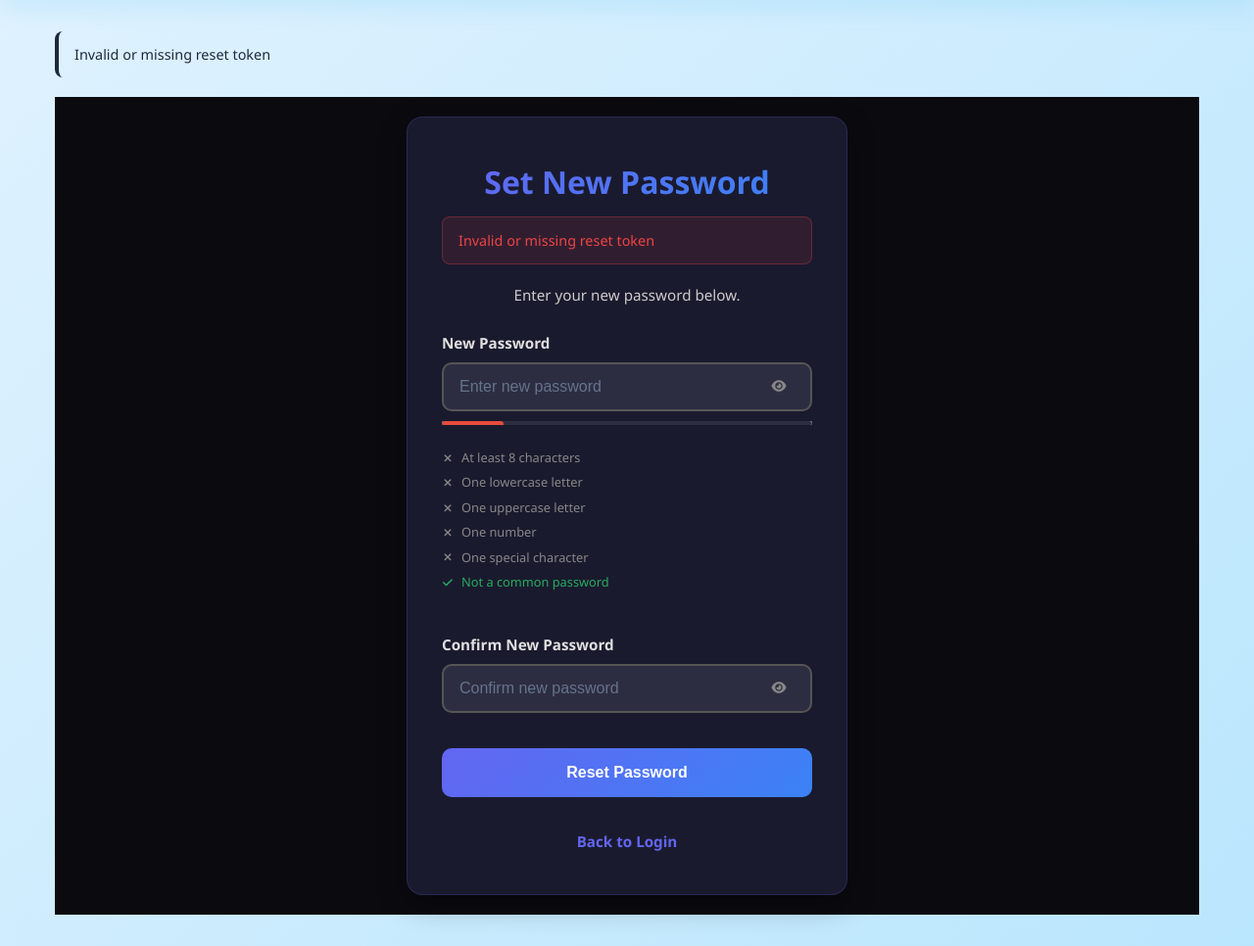
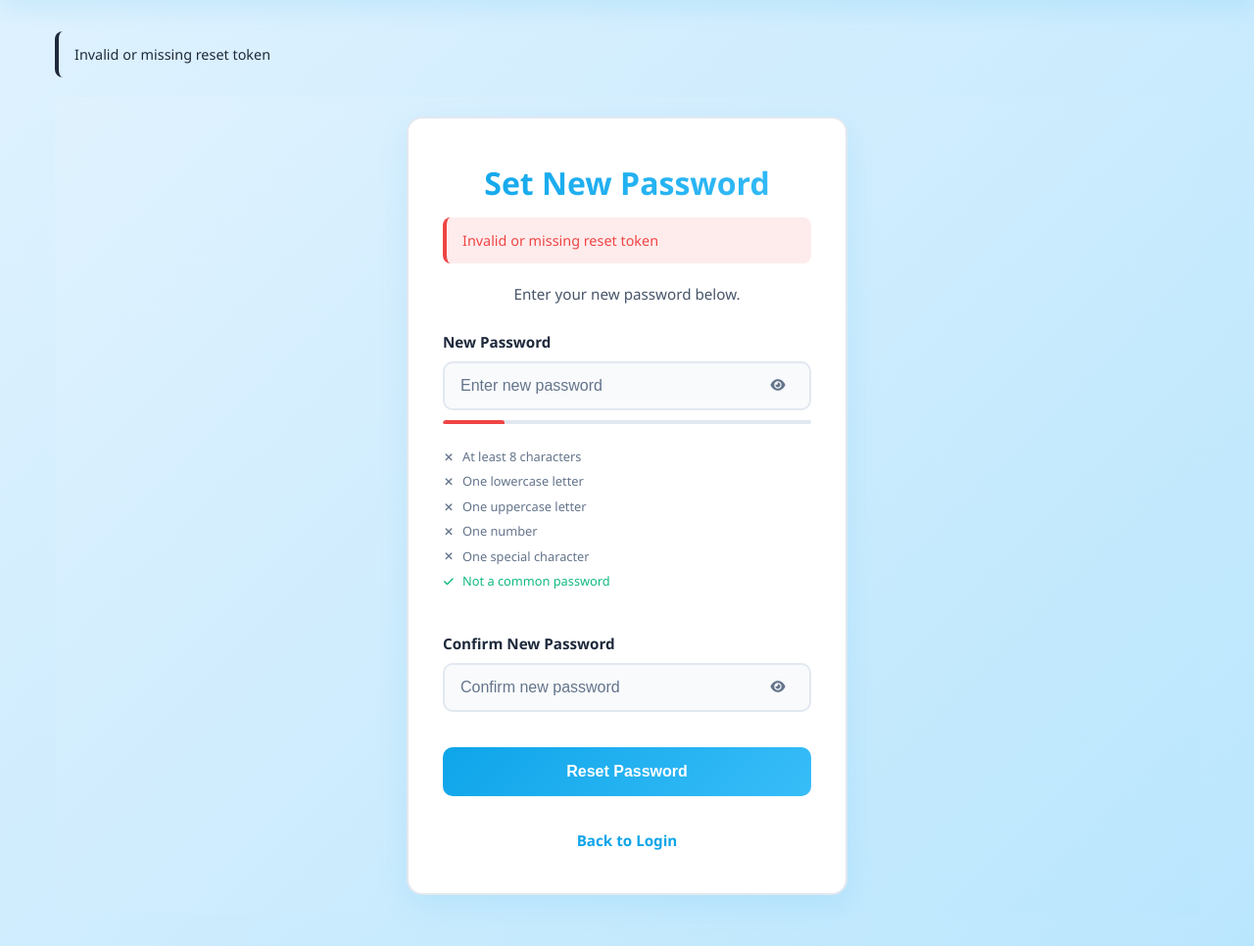
Before and after one commit to Burhan-012345/ShadowTalk, a Flask app: page /reset-password in a window 1280 px wide. Shown: the part 76-1042 px from the top of the page at 98% size. Run offline with Flask 3, Linux system fonts and the light colour scheme; parts of the project's set-up code (start-up, migrations or seed data) failed here and were passed over; some libraries are stand-ins or nearby versions.

Commit message:
Update reset_password.html

```diff
--- a/templates/auth/reset_password.html
+++ b/templates/auth/reset_password.html
@@ -122,22 +122,22 @@
 </div>
 
 <style>
-  /* Mobile-First Responsive Styles */
+  /* reset_password.html - Skyline Blue Theme */
   .auth-container {
     min-height: 100vh;
     display: flex;
     align-items: center;
     justify-content: center;
     padding: 20px;
-    background: #0a0a0f;
+    background: linear-gradient(135deg, #e0f2fe 0%, #bae6fd 100%);
   }
 
   .auth-card {
-    background: #1a1a2e;
+    background: #ffffff;
     border-radius: 16px;
     padding: 30px 25px;
-    box-shadow: 0 10px 30px rgba(0, 0, 0, 0.3);
-    border: 1px solid rgba(99, 102, 241, 0.2);
+    box-shadow: 0 10px 30px rgba(14, 165, 233, 0.1);
+    border: 2px solid #e2e8f0;
     width: 100%;
     max-width: 450px;
     margin: 0 auto;
@@ -148,14 +148,14 @@
     font-weight: 700;
     text-align: center;
     margin-bottom: 10px;
-    background: linear-gradient(135deg, #6366f1, #3b82f6);
+    background: linear-gradient(135deg, #0ea5e9, #38bdf8);
     -webkit-background-clip: text;
     -webkit-text-fill-color: transparent;
   }
 
   .auth-subtitle {
     text-align: center;
-    color: #ccc;
+    color: #475569;
     margin-bottom: 25px;
     font-size: 0.95rem;
     line-height: 1.5;
@@ -169,26 +169,26 @@
     display: block;
     margin-bottom: 8px;
     font-weight: 600;
-    color: #e0e0e0;
+    color: #1e293b;
     font-size: 0.95rem;
   }
 
   .form-input {
     width: 100%;
     padding: 14px 16px;
-    background: #2d2d42;
-    border: 2px solid #555;
+    background: #f8fafc;
+    border: 2px solid #e2e8f0;
     border-radius: 10px;
-    color: white;
+    color: #1e293b;
     font-size: 16px;
     transition: all 0.3s ease;
     box-sizing: border-box;
   }
 
   .form-input:focus {
-    border-color: #6366f1;
+    border-color: #0ea5e9;
     outline: none;
-    box-shadow: 0 0 0 3px rgba(99, 102, 241, 0.1);
+    box-shadow: 0 0 0 3px rgba(14, 165, 233, 0.1);
   }
 
   .password-input-container {
@@ -202,7 +202,7 @@
     transform: translateY(-50%);
     background: none;
     border: none;
-    color: #888;
+    color: #64748b;
     cursor: pointer;
     padding: 8px;
     border-radius: 4px;
@@ -215,11 +215,10 @@
   }
 
   .toggle-password:hover {
-    color: #6366f1;
-    background: rgba(99, 102, 241, 0.1);
+    color: #0ea5e9;
+    background: rgba(14, 165, 233, 0.1);
   }
 
-  /* Password Strength Meter */
   .password-strength-meter {
     margin-top: 10px;
   }
@@ -227,7 +226,7 @@
   .strength-bar {
     width: 100%;
     height: 6px;
-    background-color: #2d2d42;
+    background-color: #e2e8f0;
     border-radius: 3px;
     overflow: hidden;
     margin-bottom: 5px;
@@ -242,7 +241,7 @@
 
   .strength-text {
     font-size: 0.85rem;
-    color: #888;
+    color: #64748b;
     text-align: right;
   }
 
@@ -251,24 +250,23 @@
     align-items: center;
     font-size: 0.8rem;
     margin-top: 5px;
-    color: #888;
+    color: #64748b;
     transition: all 0.3s ease;
   }
 
   .ai-security-score i {
     margin-right: 5px;
-    color: #8b5cf6;
+    color: #0ea5e9;
   }
 
   .ai-security-score.strong {
-    color: #27ae60;
+    color: #10b981;
   }
 
   .ai-security-score.weak {
-    color: #e74c3c;
+    color: #ef4444;
   }
 
-  /* Password Requirements */
   .password-requirements {
     margin-top: 15px;
     font-size: 0.8rem;
@@ -278,7 +276,7 @@
     display: flex;
     align-items: center;
     margin-bottom: 5px;
-    color: #888;
+    color: #64748b;
     transition: all 0.3s ease;
   }
 
@@ -290,11 +288,11 @@
   }
 
   .requirement.valid {
-    color: #27ae60;
+    color: #10b981;
   }
 
   .requirement.valid i {
-    color: #27ae60;
+    color: #10b981;
   }
 
   .password-match {
@@ -302,7 +300,7 @@
     align-items: center;
     margin-top: 5px;
     font-size: 0.85rem;
-    color: #e74c3c;
+    color: #ef4444;
     display: none;
     transition: all 0.3s ease;
   }
@@ -313,7 +311,7 @@
   }
 
   .password-match.valid {
-    color: #27ae60;
+    color: #10b981;
   }
 
   .password-match i {
@@ -322,25 +320,23 @@
     text-align: center;
   }
 
-  /* Strength levels */
   .strength-weak {
-    background-color: #e74c3c;
+    background-color: #ef4444;
   }
   .strength-fair {
-    background-color: #f39c12;
+    background-color: #f59e0b;
   }
   .strength-good {
-    background-color: #3498db;
+    background-color: #0ea5e9;
   }
   .strength-strong {
-    background-color: #27ae60;
+    background-color: #10b981;
   }
 
-  /* Buttons */
   .btn-primary {
     width: 100%;
     padding: 14px 20px;
-    background: linear-gradient(135deg, #6366f1, #3b82f6);
+    background: linear-gradient(135deg, #0ea5e9, #38bdf8);
     color: white;
     border: none;
     border-radius: 10px;
@@ -355,11 +351,11 @@
 
   .btn-primary:hover:not(:disabled) {
     transform: translateY(-2px);
-    box-shadow: 0 4px 12px rgba(99, 102, 241, 0.3);
+    box-shadow: 0 4px 12px rgba(14, 165, 233, 0.3);
   }
 
   .btn-primary:disabled {
-    background-color: #6b7280;
+    background-color: #94a3b8;
     cursor: not-allowed;
     transform: none !important;
   }
@@ -385,46 +381,45 @@
     margin-right: 8px;
   }
 
-  /* Auth Links */
   .auth-links {
     text-align: center;
     margin-top: 25px;
   }
 
   .auth-links a {
-    color: #6366f1;
+    color: #0ea5e9;
     text-decoration: none;
     font-size: 0.95rem;
     transition: color 0.3s ease;
+    font-weight: 600;
   }
 
   .auth-links a:hover {
-    color: #8b5cf6;
+    color: #0284c7;
     text-decoration: underline;
   }
 
-  /* Alert Styles */
   .alert {
     padding: 12px 16px;
     border-radius: 8px;
     margin-bottom: 20px;
     font-size: 0.9rem;
     animation: slideIn 0.3s ease-out;
+    border-left: 4px solid;
   }
 
   .alert-error {
     background-color: rgba(239, 68, 68, 0.1);
     color: #ef4444;
-    border: 1px solid rgba(239, 68, 68, 0.3);
+    border-left-color: #ef4444;
   }
 
   .alert-success {
     background-color: rgba(16, 185, 129, 0.1);
     color: #10b981;
-    border: 1px solid rgba(16, 185, 129, 0.3);
+    border-left-color: #10b981;
   }
 
-  /* Animations */
   @keyframes spin {
     0% {
       transform: rotate(0deg);
@@ -480,33 +475,26 @@
     animation: slideIn 0.3s ease-out;
   }
 
-  /* Mobile Optimizations */
   @media (max-width: 480px) {
     .auth-container {
       padding: 15px;
     }
-
     .auth-card {
       padding: 25px 20px;
     }
-
     .auth-title {
       font-size: 1.5rem;
     }
-
     .form-input {
       padding: 12px 14px;
     }
-
     .btn-primary {
       padding: 12px 16px;
       font-size: 0.95rem;
     }
-
     .password-requirements {
       font-size: 0.75rem;
     }
-
     .ai-security-score {
       font-size: 0.75rem;
     }
@@ -516,7 +504,6 @@
     .auth-card {
       padding: 40px 35px;
     }
-
     .auth-title {
       font-size: 2rem;
     }
```
